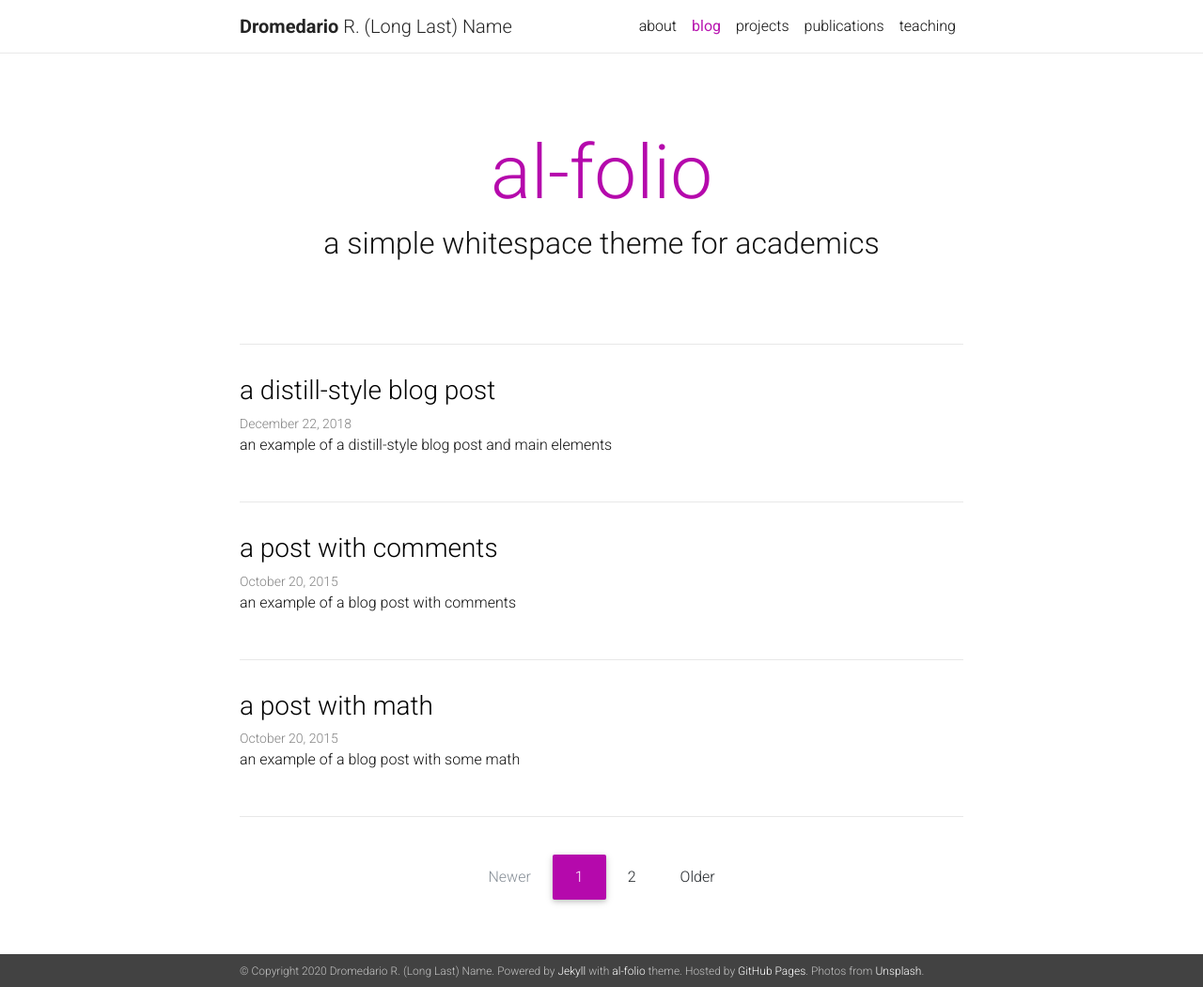
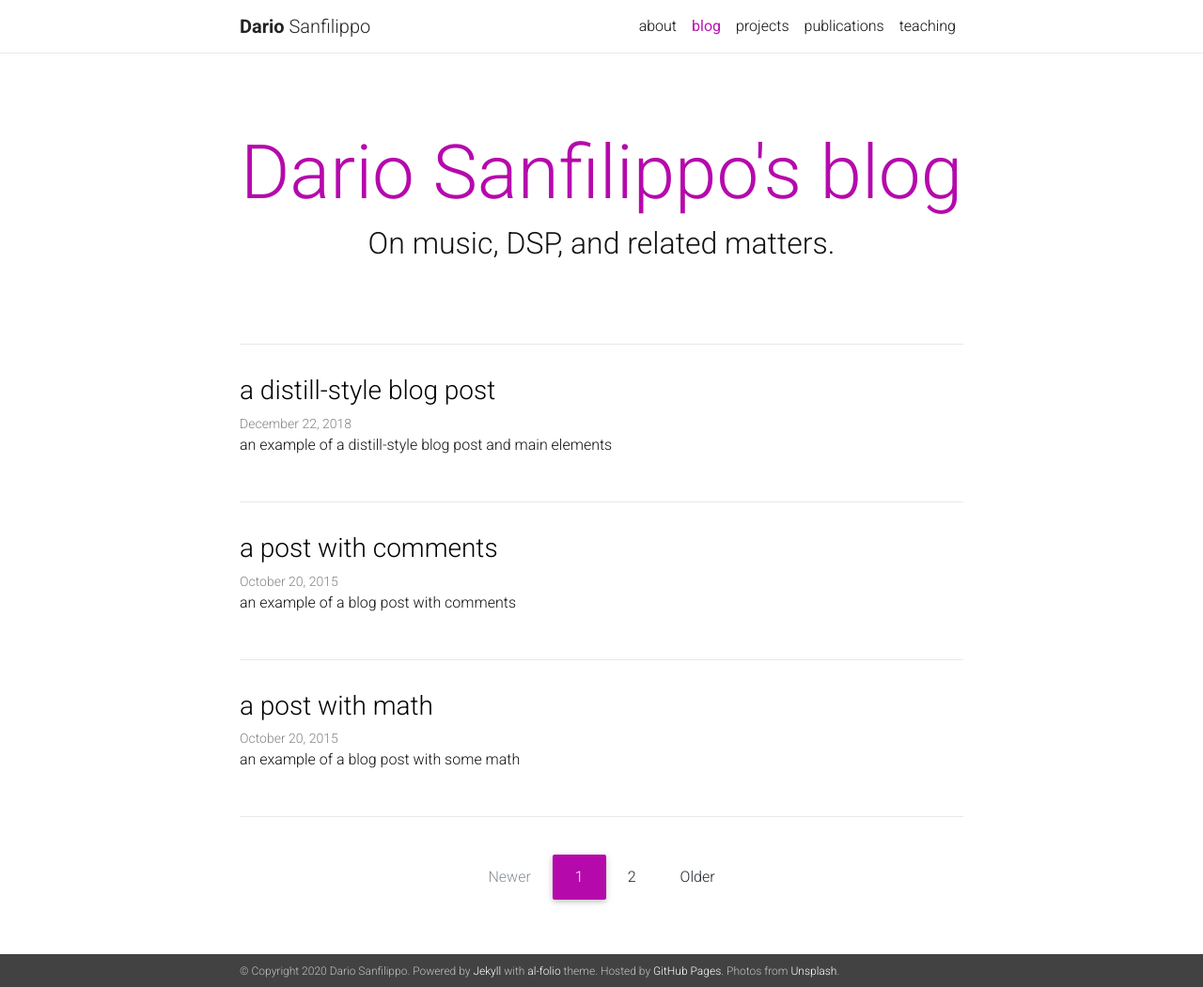
Before and after one commit to dariosanfilippo/_dariosanfilippo.github.io, a Jekyll site: the page built from blog/index.html, in a window 1280 px wide and 1051 px high. Shown: the whole window at 94% size. Built offline with Jekyll 4.4.1, drawn with Linux system fonts in a browser that asks for light colours; nearby versions of some CDN libraries; the list of posts is cut into pages by our own code; a style sheet for code colours, icons or effects is not loaded.

```diff
--- a/_config.yml
+++ b/_config.yml
@@ -2,11 +2,11 @@
 # Site settings
 # -----------------------------------------------------------------------------
 
-title: test # the website title (if blank, full name will be used instead)
-first_name: Dromedario
-middle_name: R.
-last_name: (Long Last) Name
-email: you@example.com
+title: test1 test2 test3 # the website title (if blank, full name will be used instead)
+first_name: Dario
+middle_name:
+last_name: Sanfilippo
+email: sanfilippo.dario@gmail.com
 description: > # the ">" symbol means to ignore newlines until "footer_text:"
   A simple, whitespace theme for academics. Based on [*folio](https://github.com/bogoli/-folio) design.
 footer_text: >
@@ -40,9 +40,9 @@ og_image: # The site-wide (default for all links) Open Graph preview image
 # -----------------------------------------------------------------------------
 
 github_username: dariosanfilippo # your GitHub user name
-twitter_username: # your Twitter handle
-linkedin_username: # your LinkedIn user name
-scholar_userid: # your Google Scholar ID
+twitter_username: dariosanfilippo # your Twitter handle
+linkedin_username: dariosanfilippo # your LinkedIn user name
+scholar_userid: eXSEPWEAAAAJ # your Google Scholar ID
 orcid_id: # your ORCID ID
 medium_username: # your Medium username
 quora_username: # your Quora username
@@ -50,8 +50,8 @@ publons_id: # your ID on Publons
 research_gate_profile: # your profile on ResearchGate
 blogger_url: # your blogger URL
 
-contact_note: >
-  You can even add a little note about which of these is the best way to reach you.
+contact_note: # >
+  # You can even add a little note about which of these is the best way to reach you.
 
 google_analytics: UA-XXXXXXXXX # out your google-analytics code
 
@@ -59,8 +59,8 @@ google_analytics: UA-XXXXXXXXX # out your google-analytics code
 # Blog
 # -----------------------------------------------------------------------------
 
-blog_name: al-folio  # your blog must have a name for it to show up in the nav bar
-blog_description: a simple whitespace theme for academics
+blog_name: Dario Sanfilippo's blog  # your blog must have a name for it to show up in the nav bar
+blog_description: On music, DSP, and related matters.
 permalink: /blog/:year/:title/
 
 # Pagination
@@ -68,7 +68,7 @@ pagination:
   enabled: true
 
 # Comments
-disqus_shortname: al-folio # put your disqus shortname
+disqus_shortname: # put your disqus shortname
 
 # -----------------------------------------------------------------------------
 # Collections
```
